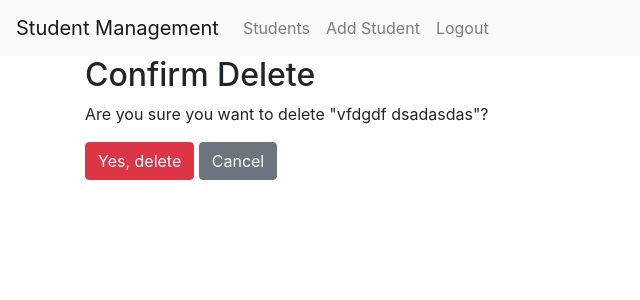
After one commit to zewei-wang/student_management, a Django app: page /student/2/delete/ in a window 1280 px wide. The commit adds this page. Shown: the top 300 px of the page, without its empty margins (0-640 px from the left). Run offline with Django 4.2, Linux system fonts and the light colour scheme; a user stored in the database is signed in; data comes from the database, SQL or seed files in the repository; both versions use the stored data as it was after the commit; some libraries are stand-ins or nearby versions.

Commit message:
add student delete logic & login authentication of sensitive operations

```diff
--- a/student_management/settings.py
+++ b/student_management/settings.py
@@ -126,3 +126,6 @@ STATIC_URL = 'static/'
 # https://docs.djangoproject.com/en/4.2/ref/settings/#default-auto-field
 
 DEFAULT_AUTO_FIELD = 'django.db.models.BigAutoField'
+
+LOGIN_REDIRECT_URL = 'student_list'
+LOGOUT_REDIRECT_URL = 'login'
--- /dev/null
+++ b/students/templates/students/student_confirm_delete.html
@@ -0,0 +1,11 @@
+{% extends 'base.html' %}
+
+{% block content %}
+    <h2>Confirm Delete</h2>
+    <p>Are you sure you want to delete "{{ student.first_name }} {{ student.last_name }}"?</p>
+    <form method="post">
+        {% csrf_token %}
+        <button type="submit" class="btn btn-danger">Yes, delete</button>
+        <a href="{% url 'student_detail' student.pk %}" class="btn btn-secondary">Cancel</a>
+    </form>
+{% endblock %}
--- a/students/templates/students/student_detail.html
+++ b/students/templates/students/student_detail.html
@@ -8,6 +8,9 @@
     <p><strong>Date of Birth:</strong> {{ student.date_of_birth }}</p>
     <p><strong>Enrollment Date:</strong> {{ student.enrollment_date }}</p>
     <p><strong>Grade:</strong> {{ student.grade }}</p>
-    <a href="{% url 'student_edit' student.pk %}">Edit</a> |
+    <a href="{% url 'student_edit' student.pk %}">Edit</a>
     <a href="{% url 'student_list' %}">Back to List</a>
+    {% if user.is_authenticated %}
+        <a href="{% url 'student_delete' student.pk %}" class="btn btn-danger">Delete</a>
+    {% endif %}
 {% endblock content %}
--- a/students/templates/students/student_list.html
+++ b/students/templates/students/student_list.html
@@ -23,6 +23,9 @@
                 <td>
                     <a href="{% url 'student_detail' student.pk %}">View</a> |
                     <a href="{% url 'student_edit' student.pk %}">Edit</a>
+                    {% if user.is_authenticated %}
+                        | <a href="{% url 'student_delete' student.pk %}" style="color:red;">Delete</a>
+                    {% endif %}
                 </td>
             </tr>
         {% empty %}
--- a/students/urls.py
+++ b/students/urls.py
@@ -6,4 +6,5 @@ urlpatterns = [
     path('student/<int:pk>/', views.student_detail, name='student_detail'),
     path('student/add/', views.student_add, name='student_add'),
     path('student/<int:pk>/edit/', views.student_edit, name='student_edit'),
+    path('student/<int:pk>/delete/', views.student_delete, name='student_delete'),
 ]
--- a/students/views.py
+++ b/students/views.py
@@ -37,3 +37,12 @@ def student_edit(request, pk):
     else:
         form = StudentForm(instance=student)
     return render(request, 'students/student_form.html', {'form': form})
+
+
+@login_required
+def student_delete(request, pk):
+    student = get_object_or_404(Student, pk=pk)
+    if request.method == 'POST':
+        student.delete()
+        return redirect('student_list')
+    return render(request, 'students/student_confirm_delete.html', {'student': student})
```
Also changed, not shown: db.sqlite3.
